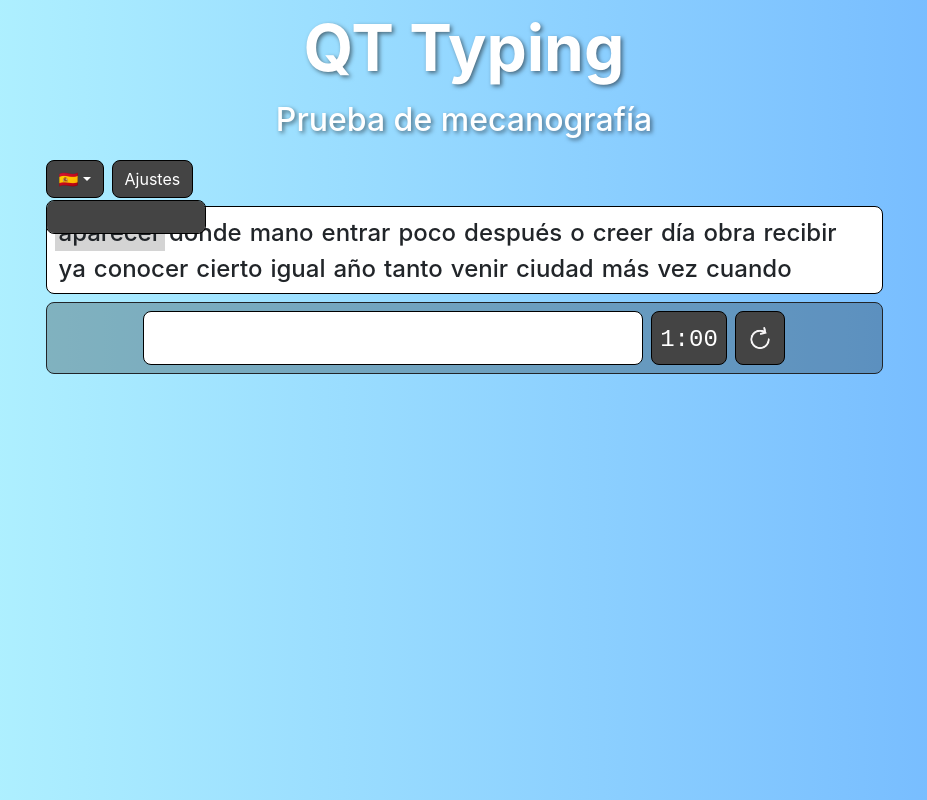
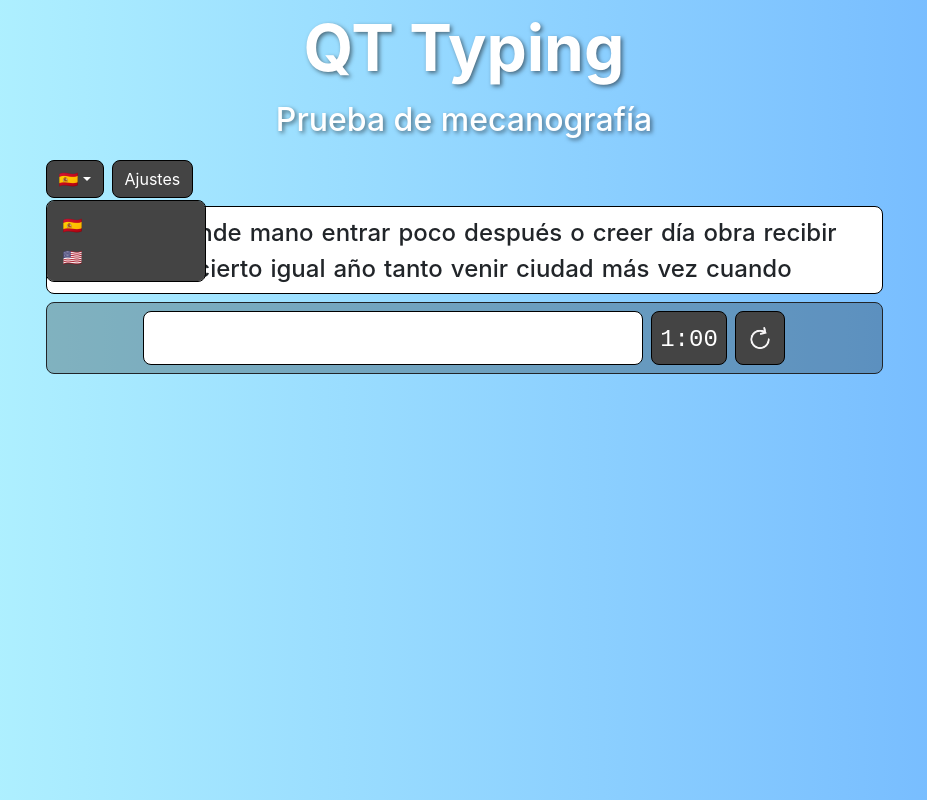
Before and after one commit to eulogioqt/qt-typing, a React (Vite) app: page / in a window 1280 px wide. Both pictures are taken after a click on the button "🇪🇸". Shown: the whole page, without its empty margins (176-1103 px from the left). Built offline with nearby package versions, Linux system fonts and the light colour scheme.

Commit message:
Fix lang

```diff
--- a/src/pages/typetest/components/words-display/WordsUpperBar.jsx
+++ b/src/pages/typetest/components/words-display/WordsUpperBar.jsx
@@ -34,7 +34,7 @@ const WordsUpperBar = ({ openTestSettings }) => {
                         {Object.keys(Languages).map(lang => (
                             <li key={lang}>
                                 <button className="dropdown-item dropdown-item-black" onClick={() => setTestLang(lang)}>
-                                    {lang.flag}
+                                    {Languages[lang].flag}
                                 </button>
                             </li>
                         ))}
```
